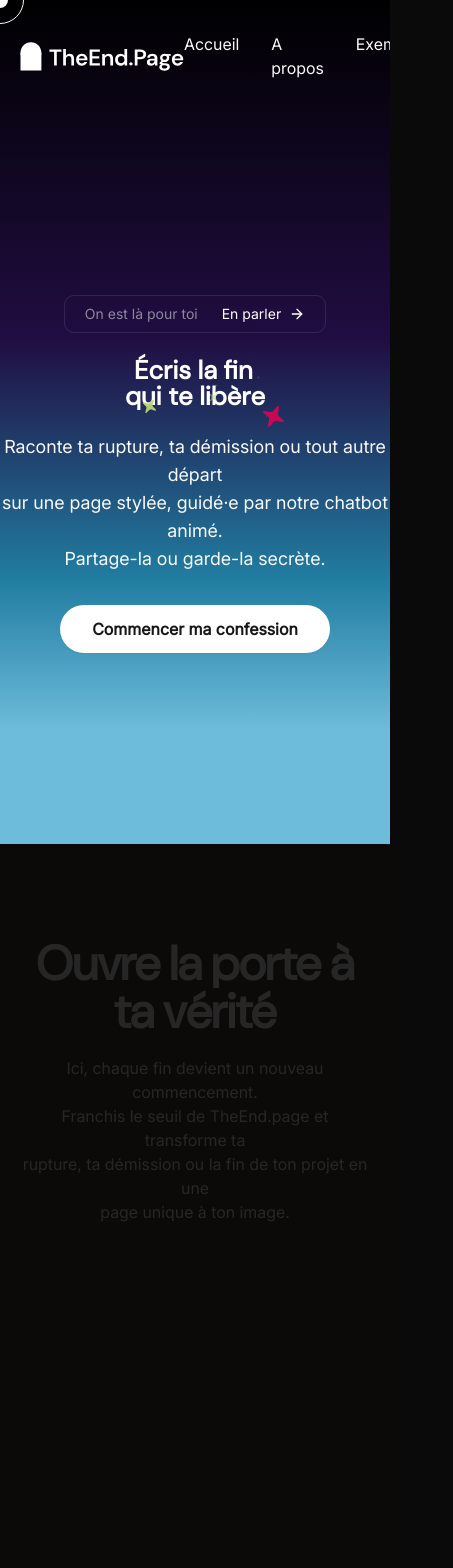
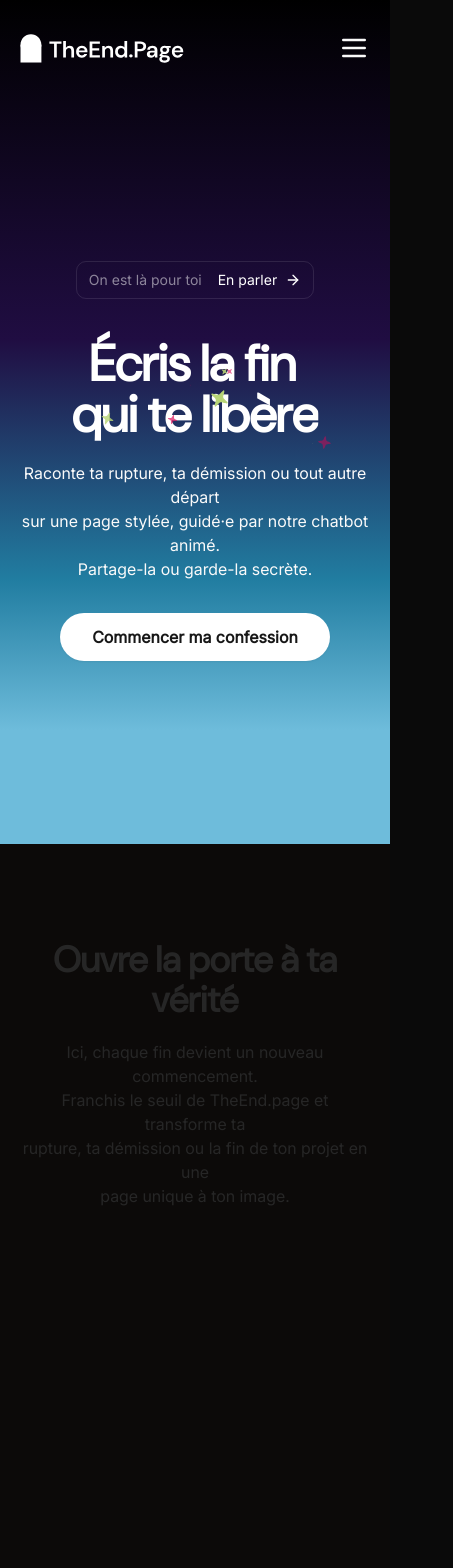
Before and after one commit to KiritoEM/Webcup2025.front, a React (Vite) app: page / in a window 390 px wide. Shown: the top 1568 px of the page, 453 px wide, since content can reach past the window. Built offline with nearby package versions, Linux system fonts and the light colour scheme.

Commit message:
feat(pages): add animations to About

```diff
--- a/src/components/cursor/index.tsx
+++ b/src/components/cursor/index.tsx
@@ -8,12 +8,12 @@ const Cursor = (): JSX.Element => {
             <span
                 id="custom-cursor"
                 ref={cursorRef}
-                className="pointer-events-none fixed top-0 left-0 z-50 h-4 w-4 -translate-x-1/2 -translate-y-1/2 rounded-full bg-secondary mix-blend-difference"
+                className="pointer-events-none fixed top-0 left-0 z-50 hidden h-4 w-4 -translate-x-1/2 -translate-y-1/2 rounded-full bg-secondary mix-blend-difference lg:block"
             ></span>
 
             <span
                 ref={followerRef}
-                className="pointer-events-none fixed top-0 left-0 z-40 h-12 w-12 -translate-x-1/2 -translate-y-1/2 rounded-full border border-secondary"
+                className="pointer-events-none fixed top-0 left-0 z-40 hidden h-12 w-12 -translate-x-1/2 -translate-y-1/2 rounded-full border border-secondary lg:block"
             ></span>
         </Fragment>
     );
--- /dev/null
+++ b/src/components/layouts/navbars/main-nav/components/MenuResponsive.tsx
@@ -0,0 +1,36 @@
+import { MAIN_NAV_DATA } from "@/helpers/constant";
+import { cn } from "@/lib/utils";
+import { FC, JSX } from "react";
+import { useTranslation } from "react-i18next";
+
+type MenuProps = {
+    isOpen: boolean;
+};
+
+const MenuResponsive: FC<MenuProps> = ({ isOpen }): JSX.Element => {
+    const { t } = useTranslation("common");
+    return (
+        <div
+            className={cn(
+                "menu-responsive fixed z-40 mt-[110px] h-fit w-full px-6",
+                isOpen ? "flex lg:hidden" : "hidden",
+                "justify-end",
+            )}
+        >
+            <div className="w-full rounded-2xl bg-white p-5 py-10 sm2:max-w-[300px]">
+                <ul className="menu-items flex flex-col items-center gap-5 text-center">
+                    {MAIN_NAV_DATA.map((item, index) => (
+                        <li
+                            key={index}
+                            className="menu-items__list interactive-list m-0 cursor-pointer p-0 font-dm text-lg font-semibold text-black transition-all duration-150"
+                        >
+                            {t(item.title)}
+                        </li>
+                    ))}
+                </ul>
+            </div>
+        </div>
+    );
+};
+
+export default MenuResponsive;
--- a/src/components/layouts/navbars/main-nav/index.tsx
+++ b/src/components/layouts/navbars/main-nav/index.tsx
@@ -1,22 +1,30 @@
 import { MAIN_NAV_DATA } from "@/helpers/constant";
-import { JSX } from "react";
+import { JSX, useState } from "react";
 import SelectLang from "./components/SelectLang";
 import SelectTheme from "./components/SelectTheme";
 import { useTranslation } from "react-i18next";
 import { Logo } from "@/helpers/icons";
 import { Button } from "@/components/ui/button";
+import { MenuIcon } from "lucide-react";
+import MenuResponsive from "./components/MenuResponsive";
 
 const MainNav = (): JSX.Element => {
     const { t } = useTranslation("common");
+    const [isOpen, setIsOpen] = useState<boolean>(false);
+
+    const handleToogle = () => {
+        setIsOpen(!isOpen);
+    };
 
     return (
+        <>
             <nav className="main-nav absolute top-0 left-0 z-40 w-full overflow-hidden">
                 <div className="main-nav__container container flex items-center justify-between px-5 py-8">
                     <div className="logo">
                         <Logo />
                     </div>
 
-                <ul className="menu-items flex space-x-8">
+                    <ul className="menu-items hidden space-x-8 lg:flex">
                         {MAIN_NAV_DATA.map((item, index) => (
                             <li
                                 key={index}
@@ -27,7 +35,13 @@ const MainNav = (): JSX.Element => {
                         ))}
                     </ul>
 
-                <div className="actions flex items-center space-x-5">
+                    {/* Icon for menu */}
+                    <MenuIcon
+                        className="flex size-8 lg:hidden"
+                        onClick={handleToogle}
+                    />
+
+                    <div className="actions hidden items-center  space-x-5 lg:flex">
                         <SelectTheme />
                         <SelectLang />
 
@@ -35,6 +49,9 @@ const MainNav = (): JSX.Element => {
                     </div>
                 </div>
             </nav>
+
+            <MenuResponsive isOpen={isOpen} />
+        </>
     );
 };
 
--- a/src/features/(client)/home/components/About.tsx
+++ b/src/features/(client)/home/components/About.tsx
@@ -28,8 +28,8 @@ const AboutCard: FC<AboutCardProps> = ({
             </div>
 
             <div className="about-card__texts mt-8 flex flex-col items-center space-y-3">
-                <h5 className="text-xl font-semibold">{t(title)}</h5>
-                <p className="text-center text-primary">{t(description)}</p>
+                <h5 className="text-lg lg:text-xl font-semibold">{t(title)}</h5>
+                <p className="text-sm lg:text-base text-center text-primary">{t(description)}</p>
             </div>
         </article>
     );
@@ -67,7 +67,7 @@ const About = (): JSX.Element => {
                     byLine
                     duration={1.4}
                     stagger={0.02}
-                    className="header__title font-dm text-5xl font-semibold"
+                    className="header__title font-dm text-4xl md:text-5xl 2xl:text-6xl font-semibold"
                     text={t("title")}
                 />
 
@@ -82,7 +82,7 @@ const About = (): JSX.Element => {
                 />
             </div>
 
-            <div className="about__cards mt-18 grid grid-cols-3 gap-5">
+            <div className="about__cards mt-18 grid md:grid-cols-3 gap-8 md:gap-5">
                 {ABOUT_DATA.map((about, index) => (
                     <AboutCard key={index} {...about} />
                 ))}
--- a/src/features/(client)/home/components/Hero.tsx
+++ b/src/features/(client)/home/components/Hero.tsx
@@ -38,8 +38,8 @@ const Hero = (): JSX.Element => {
 
     return (
         <div className="hero bg-custom-gradient flex min-h-screen items-center overflow-hidden">
-            <div className="hero__content relative mx-auto mb-[150px] flex flex-col items-center justify-center space-y-5 pt-[30vh] text-center">
-                <div className="tag inline-flex items-center gap-6 rounded-lg border px-5 py-2 text-sm text-[#ffffff80]">
+            <div className="hero__content relative px-4 md:px-0 mx-auto mb-[150px] flex flex-col items-center justify-center space-y-5 pt-[27vh] md:pt-[14vh]  lg:pt-[30vh] 2xl:pt-[26.5vh] text-center">
+                <div className="tag inline-flex items-center gap-4 md:gap-6 rounded-lg border px-3 md:px-5 py-2 text-sm text-[#ffffff80]">
                     <span>{tHome("tagLabel")}</span>
                     <span className="inline-flex h-0 items-center gap-2 text-primary">
                         {tHome("tagBtn")} <ArrowRight className="size-4" />
@@ -47,7 +47,7 @@ const Hero = (): JSX.Element => {
                 </div>
 
                 <SparklesText>
-                    <div className="hero-content__title font-dm text-[6.6vw] leading-none text-primary xl:text-[7.2vw] 2xl:text-7xl 2xl:text-[7.6vw]">
+                    <div className="hero-content__title font-dm mt-5 md:mt-2 text-[13vw] md:text-[9.5vw] lg:text-[6.6vw] 2xl:text-[5.6vw] leading-none text-primary xl:text-[7.2vw]">
                         <h1>{tHome("title")}</h1>
                         <TextMiddleOut
                             useScrollTrigger={false}
@@ -63,7 +63,7 @@ const Hero = (): JSX.Element => {
                     duration={1.4}
                     stagger={0.02}
                     delay={0.32}
-                    className="hero-content__text mb-8 max-w-[670px] text-lg"
+                    className="hero-content__text mb-8 max-w-[670px] text-base lg:text-lg"
                     text={tHome("description")}
                 />
 
--- a/src/index.css
+++ b/src/index.css
@@ -65,6 +65,7 @@
     );
     --font-display: "Inter", "sans-serif";
     --font-dm: "DmSans", "sans-serif";
+    --breakpoint-sm2: 400px;
 }
 
 :root {
--- a/src/pages/(client)/home/index.tsx
+++ b/src/pages/(client)/home/index.tsx
@@ -12,9 +12,9 @@ const Home = (): JSX.Element => {
             <Hero />
             <About />
             <Partners />
-            <TeamSlider />
+            {/*<TeamSlider />
             <FAQ />
-            <Footer />
+            <Footer /> */}
         </section>
     );
 };
```
Lines whose indentation alone changed are shown as unchanged.
